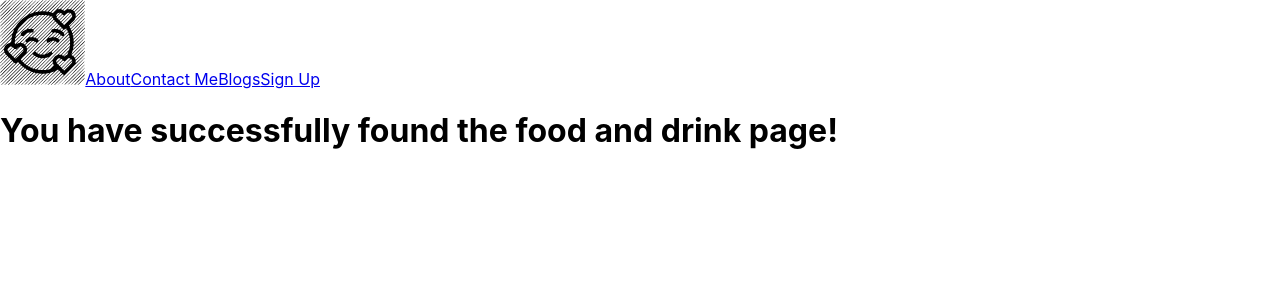
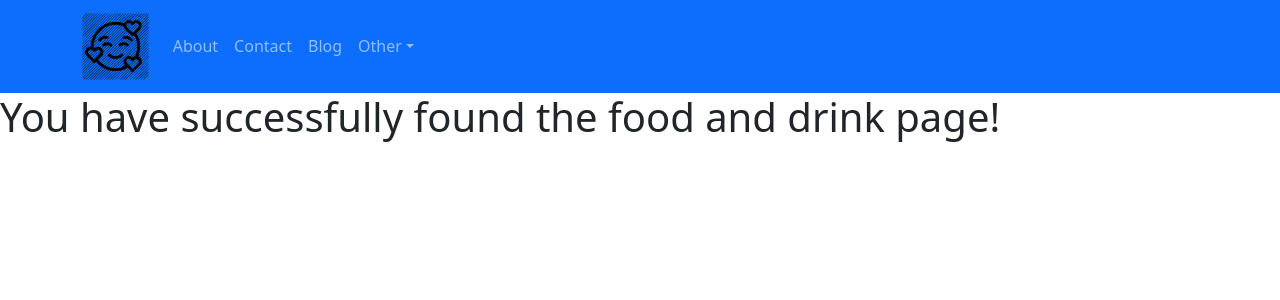
Before and after one commit to dylanfeehan/dategen, a React (Create React App) app: page /#/dates/fooddrink in a window 1280 px wide. Shown: the top 300 px of the page. Built offline with nearby package versions, Linux system fonts and the light colour scheme.

Commit message:
sick progress

```diff
--- a/package.json
+++ b/package.json
@@ -7,6 +7,7 @@
     "@testing-library/jest-dom": "^5.16.5",
     "@testing-library/react": "^13.4.0",
     "@testing-library/user-event": "^13.5.0",
+    "bootstrap": "^5.2.3",
     "react": "^18.2.0",
     "react-bootstrap": "^2.7.0",
     "react-dom": "^18.2.0",
--- a/src/App.css
+++ b/src/App.css
@@ -12,6 +12,15 @@
   font-size: calc(10px + 2vmin);
   color: white;
 }
+
+.nav-link {
+
+}
+/*.navigation-bar {
+  background-color: black;
+  color: black;
+}
+*/
 
 .container {
   display: grid;
--- a/src/App.js
+++ b/src/App.js
@@ -3,7 +3,7 @@ import React from 'react';
 import './App.css';
 
 // navbar shit
-import Navbar from './components/Navbar/index.js';
+import MyNavbar from './components/Navbar/index.js';
 import { HashRouter as Router, Routes, Route} from 'react-router-dom';
 import Home from './pages';
 import About from './pages/about'
@@ -20,7 +20,7 @@ function App() {
   return (
 
     <Router>
-    <Navbar />
+    <MyNavbar />
     <Routes>
       <Route exact path='/' element={<Home />} />
       <Route path='/about' element={<About/>} />
--- a/src/components/Navbar/index.js
+++ b/src/components/Navbar/index.js
@@ -1,22 +1,31 @@
-// just use, like richie, the fucking uhh navbar uhhh navbar bootstrap yeah that.
 import React from 'react';
+import Nav from 'react-bootstrap/Nav';
+import Navbar from 'react-bootstrap/Navbar';
 import HomeLogo from '../../homelogo';
 import {Link} from 'react-router-dom';
-import { Nav, NavLink, NavMenu } from "./NavbarElements";
+import { Container } from 'react-bootstrap';
+import NavDropdown from 'react-bootstrap/NavDropdown';
+import '../../App.css'
 
-const Navbar = () => {
+const MyNavbar = () => {
   return (
-    <>
-      <div>
-        {/*<NavLink to="/" >Home</NavLink>*/}
-        <HomeLogo/>
-        <Link to="/about" >About</Link>
-        <Link to="/contact" >Contact Me</Link>
-        <Link to="/blogs" >Blogs</Link>
-        <Link to="/sign-up" >Sign Up</Link>
-      </div>
-    </>
+      <Navbar bg="primary" variant="dark" className="">
+        <Container>
+          <Nav className="d-flex justify-content-center align-items-center justify-content-center">
+            <Navbar.Brand>
+              <HomeLogo />
+            </Navbar.Brand>
+            <Nav.Link as={Link} to="/about" className="nav-link">About</Nav.Link>
+            <Nav.Link as={Link} to="/contact" className="nav-link">Contact</Nav.Link>
+            <Nav.Link as={Link} to="/blogs" className="nav-link">Blog</Nav.Link>
+
+            <NavDropdown title="Other" id="basic-nav-dropdown">
+              <NavDropdown.Item as={Link} to="/sign-up">Sign Up</NavDropdown.Item>
+            </NavDropdown>
+          </Nav>
+          </Container>
+      </Navbar>
   );
 };
 
-export default Navbar; // replace this wiith ya own propreitary stuff my boi
+export default MyNavbar; // replace this wiith ya own propreitary stuff my boi
--- a/src/pages/index.js
+++ b/src/pages/index.js
@@ -4,6 +4,7 @@ import '../../src/App.css'
 import HomeLogo from '../../src/homelogo'
 import { Link } from 'react-router-dom'
 import Button from 'react-bootstrap/Button'
+import 'bootstrap/dist/css/bootstrap.min.css';
 
 const Home = () => {
   return (
```
Also changed, not shown: src/dateGen.svg, 1 other file (tests, documents, lock files or other folders).
